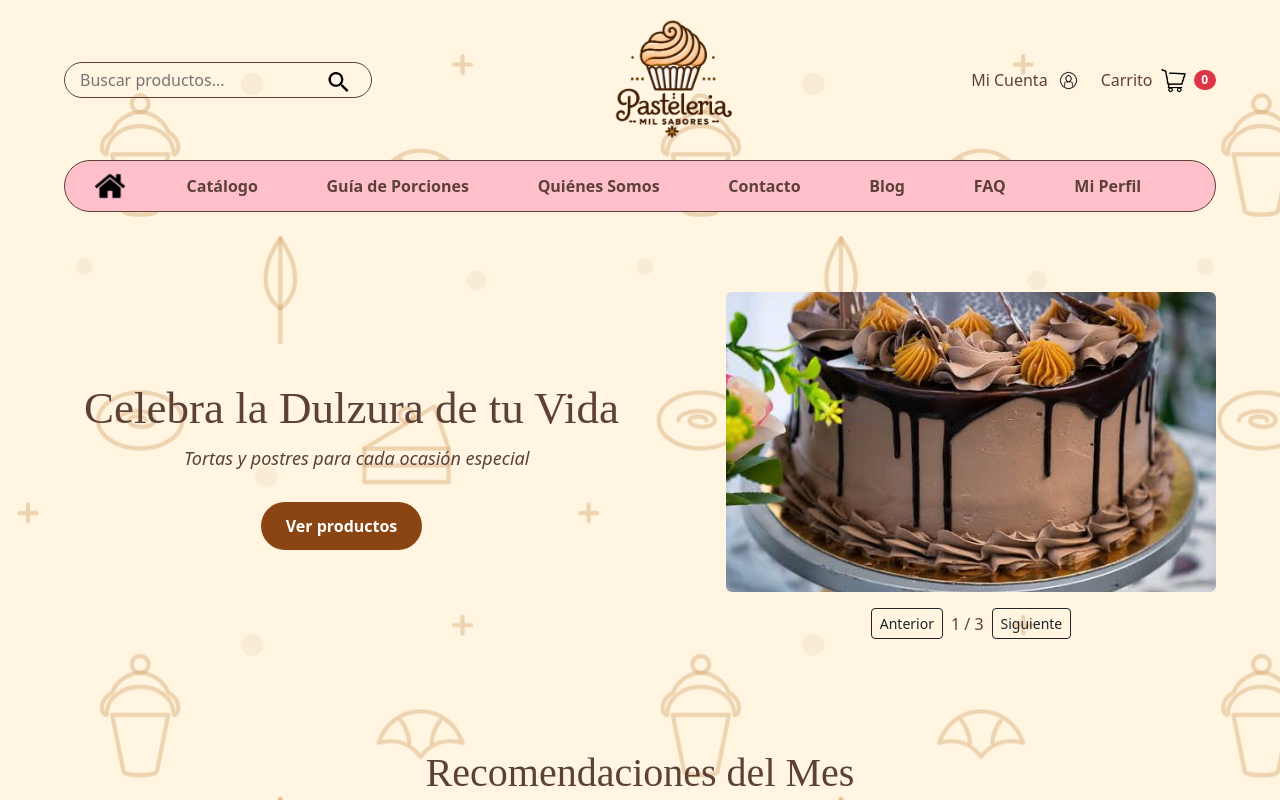
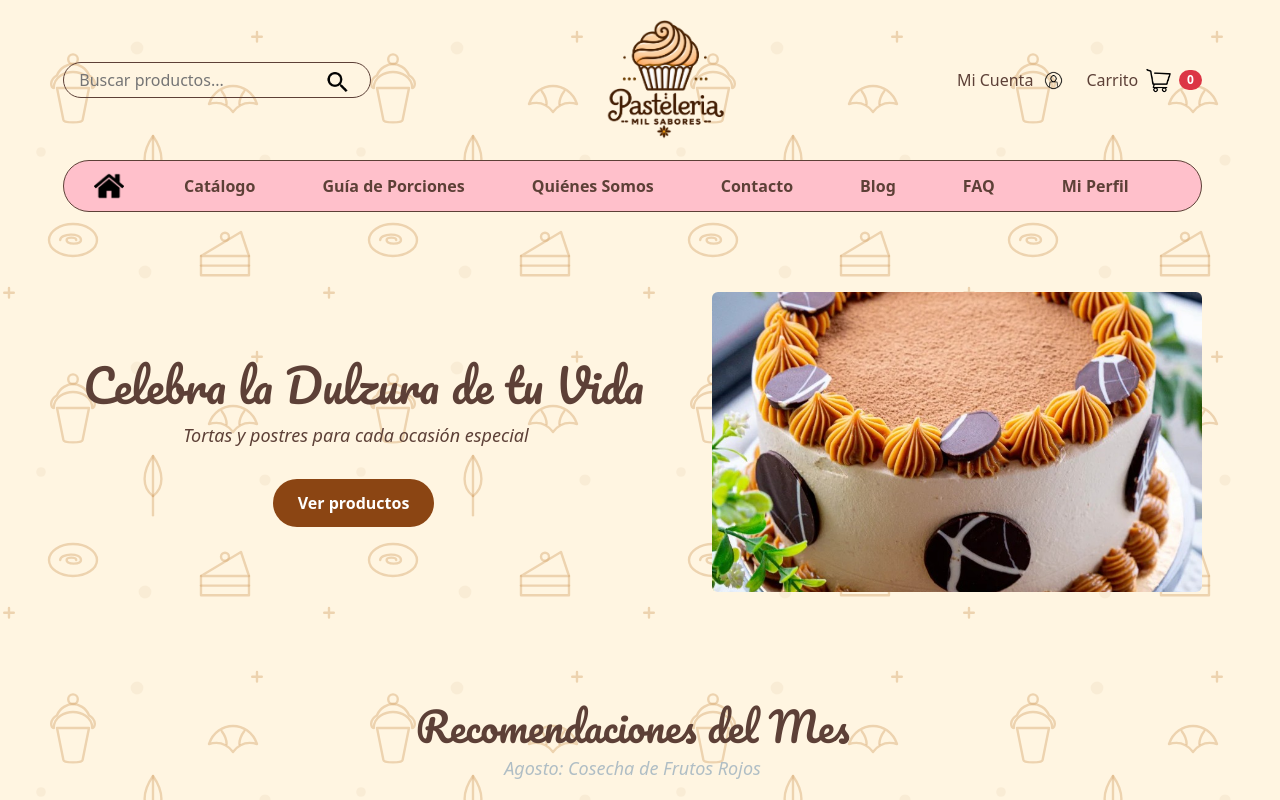
Before and after one commit to javherrerae/mil-sabores, a React (Vite) app in the folder pasteleria-react/: page / in a window 1280 px wide. Shown: the top 800 px of the page. Built offline with nearby package versions, Linux system fonts and the light colour scheme.

Commit message:
Corrijo fuentes y fondo, y migro el carrusel a react-bootstrap

```diff
--- a/pasteleria-react/index.html
+++ b/pasteleria-react/index.html
@@ -1,10 +1,16 @@
 <!doctype html>
 <html lang="en">
-  <head>
+    <head>
     <meta charset="UTF-8" />
     <link rel="icon" type="image/svg+xml" href="/favicon.svg" />
     <meta name="viewport" content="width=device-width, initial-scale=1.0" />
-    <title>pasteleria-react</title>
+    <link rel="preconnect" href="https://fonts.googleapis.com" />
+    <link rel="preconnect" href="https://fonts.gstatic.com" crossorigin />
+    <link
+      href="https://fonts.googleapis.com/css2?family=Lato:wght@300;400;700&family=Pacifico&display=swap"
+      rel="stylesheet"
+    />
+    <title>Pastelería Mil Sabores</title>
   </head>
   <body>
     <div id="root"></div>
--- a/pasteleria-react/package.json
+++ b/pasteleria-react/package.json
@@ -11,6 +11,7 @@
   },
   "dependencies": {
     "react": "^19.2.8",
+    "react-bootstrap": "^2.10.10",
     "react-dom": "^19.2.8",
     "react-router-dom": "^7.18.4"
   },
--- a/pasteleria-react/src/components/CarruselInicio.jsx
+++ b/pasteleria-react/src/components/CarruselInicio.jsx
@@ -1,5 +1,4 @@
-
-import { useState } from 'react'
+import { Carousel } from 'react-bootstrap'
 
 const imagenes = [
   {
@@ -20,67 +19,22 @@ const imagenes = [
 ]
 
 function CarruselInicio() {
-  const [actual, setActual] = useState(0)
-
-  function siguiente() {
-    setActual((anterior) =>
-      (anterior + 1) % imagenes.length
-    )
-  }
-
-  function anterior() {
-    setActual((anterior) =>
-      (anterior - 1 + imagenes.length) % imagenes.length
-    )
-  }
-
   return (
     <div
       className="torta-central"
       style={{ maxWidth: '100%' }}
     >
-      <div id="carruselHero" className="carousel slide">
-        <div className="carousel-inner">
-
-          {imagenes.map((imagen, indice) => (
-            <div
-              key={imagen.id}
-              className={
-                `carousel-item ${indice === actual ? 'active' : ''}`
-              }
-            >
+      <Carousel controls={false} indicators={false} interval={5000}>
+        {imagenes.map((imagen) => (
+          <Carousel.Item key={imagen.id}>
             <img
               src={imagen.src}
               alt={imagen.alt}
               className="d-block w-100 rounded"
             />
-            </div>
+          </Carousel.Item>
         ))}
-
-        </div>
-      </div>
-
-      <div className="d-flex justify-content-center gap-2 mt-3">
-        <button
-          type="button"
-          className="btn btn-outline-dark btn-sm"
-          onClick={anterior}
-        >
-          Anterior
-        </button>
-
-        <span className="align-self-center">
-          {actual + 1} / {imagenes.length}
-        </span>
-
-        <button
-          type="button"
-          className="btn btn-outline-dark btn-sm"
-          onClick={siguiente}
-        >
-          Siguiente
-        </button>
-      </div>
+      </Carousel>
     </div>
   )
 }
--- a/pasteleria-react/src/css/uso_global.css
+++ b/pasteleria-react/src/css/uso_global.css
@@ -7,6 +7,10 @@
     box-sizing: border-box;
 }
 
+html {
+    scrollbar-gutter: stable;
+}
+
 body {
     background-color: #FFF5E1;
     background-image: url('/img/fondo-svg.svg');
@@ -14,6 +18,8 @@ body {
     background-size: cover;
     color: #5D4037;
     padding: 0 5%;
+    background-attachment: fixed;
+    background-repeat: no-repeat;
 }
 
 /* Tipografías (ponemos todads juntas para no repetir código*/
```
Also changed, not shown: 1 other file (tests, documents, lock files or other folders). Lines whose indentation alone changed are shown as unchanged.
